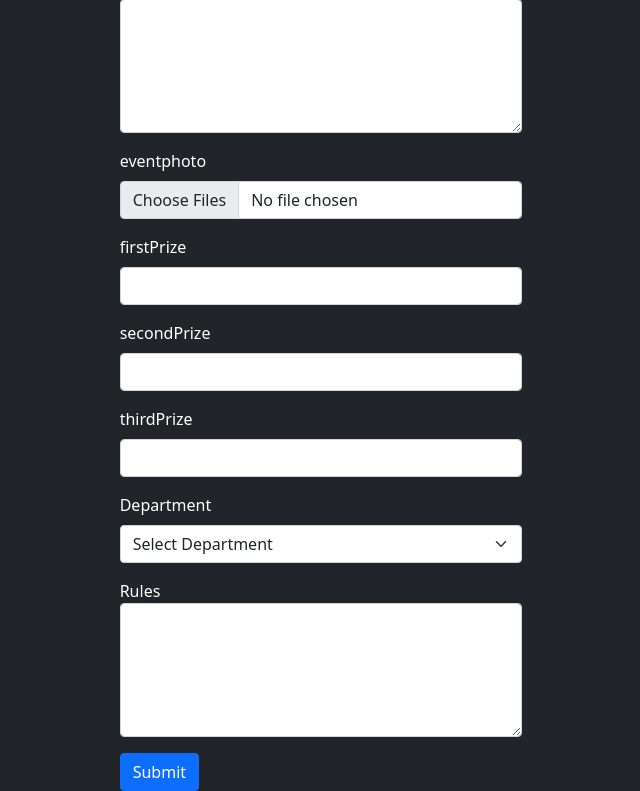
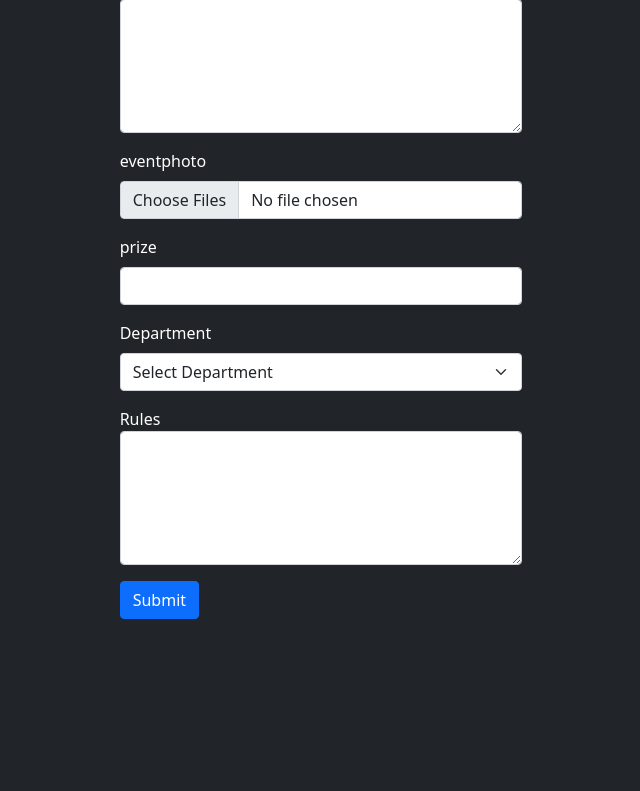
Before and after one commit to cgaswin/invento23-backend, a Node server app: page /api/v1/newevent in a window 1280 px wide. Shown: the part 1233-2024 px from the top of the page, without its empty margins (319-959 px from the left). After the commit the page ends 1852 px from the top, so only its background shows below. Run offline with Node 20, Linux system fonts and the light colour scheme; some libraries are stand-ins or nearby versions.

Commit message:
updated prize section

```diff
--- a/models/order.js
+++ b/models/order.js
@@ -31,6 +31,7 @@ const orderSchema = new mongoose.Schema({
         ref: "Events",
         required: true,
       },
+
     },
   ],
   paymentInfo: {
--- a/views/eventcreate.ejs
+++ b/views/eventcreate.ejs
@@ -205,34 +205,12 @@
         </div>
 
         <div class="mb-3">
-          <label for="firstPrize" class="form-label">firstPrize</label>
+          <label for="prize" class="form-label">prize</label>
           <input
             type="text"
-            name="firstPrize"
+            name="prize"
             class="form-control"
-            id="firstPrize"
-            aria-describedby="emailHelp"
-          />
-        </div>
-
-        <div class="mb-3">
-          <label for="secondPrize" class="form-label">secondPrize</label>
-          <input
-            type="text"
-            name="secondPrize"
-            class="form-control"
-            id="secondPrize"
-            aria-describedby="emailHelp"
-          />
-        </div>
-
-        <div class="mb-3">
-          <label for="thirdPrize" class="form-label">thirdPrize</label>
-          <input
-            type="text"
-            name="thirdPrize"
-            class="form-control"
-            id="thirdPrize"
+            id="prize"
             aria-describedby="emailHelp"
           />
         </div>
```
Also changed, not shown: controllers/event.js (+3 -8 lines), models/event.js (+3 -27 lines).
